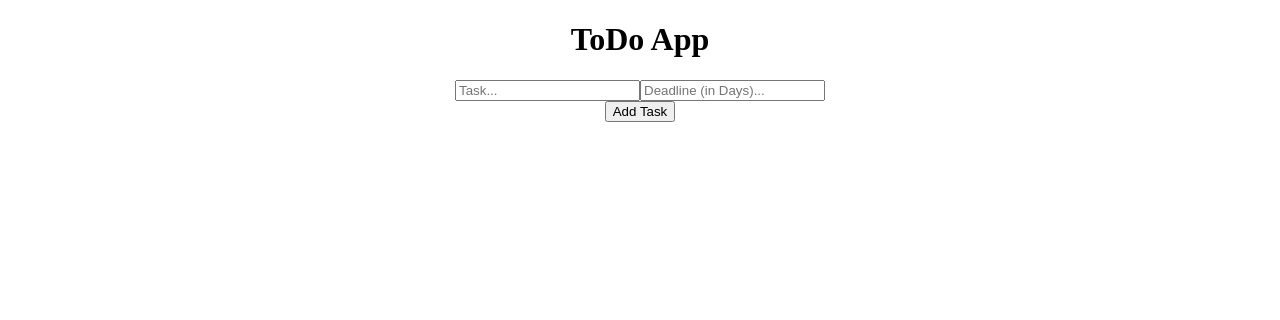
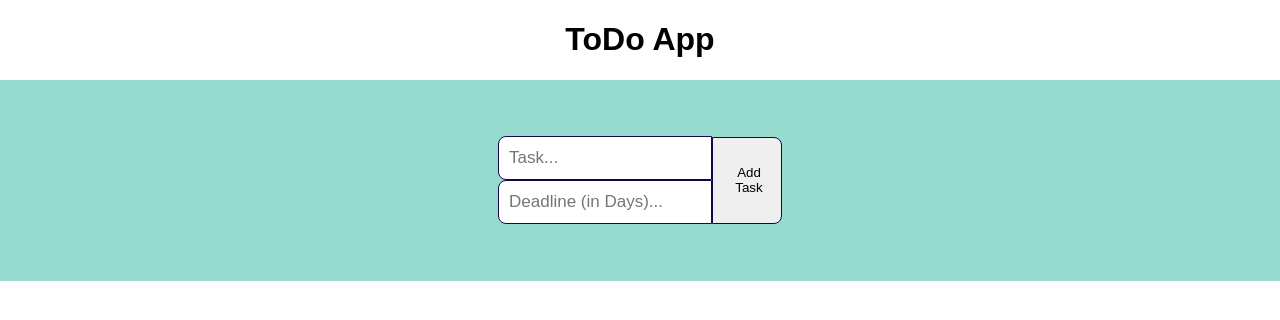
Before and after one commit to Becquerelia/todo-app-with-ts, a React (Create React App) app: page / in a window 1280 px wide. Shown: the top 320 px of the page. Built offline with nearby package versions, Linux system fonts and the light colour scheme.

Commit message:
style main component

```diff
--- a/src/App.css
+++ b/src/App.css
@@ -1,3 +1,96 @@
 .App {
   text-align: center;
+  display: flex;
+  align-items: center;
+  flex-direction: column;
+  width: 100vw;
+  height: 100vh;
+  font-family: Arial, Helvetica, sans-serif;
 }
+
+body {
+  margin: 0%;
+  padding: 0%;
+}
+
+.header {
+  flex: 30%;
+  background-color: rgb(150, 219, 205);
+  width: 100%;
+  display: flex;
+  justify-content: center;
+  align-items: center;
+}
+
+.header .inputContainer {
+  display: flex;
+  flex-direction: column;
+}
+
+.header input {
+  width: 200px;
+  height: 40px;
+  border: none;
+  border-bottom-left-radius: 8px;
+  border-top-left-radius: 8px;
+  padding-left: 10px;
+  font-size: 17px;
+  border: 1px solid rgb(25, 4, 74);
+}
+
+.header button {
+  width: 70px;
+  height: 87px;
+  border: 1px solid rgb(25, 4, 74);;
+  border-bottom-right-radius: 8px;
+  border-top-right-radius: 8px;
+  padding-left: 10px;
+  cursor: pointer;
+}
+
+.todoList {
+  flex: 70%;
+  width: 100%;
+  display: flex;
+  align-items: center;
+  padding-top: 50px;
+  flex-direction: column;
+}
+
+.task {
+  width: 500px;
+  height: 50px;
+  display: flex;
+  color: white;
+  margin: 15px;
+}
+
+.task .content {
+  flex: 80%;
+  height: 100%;
+  display: flex;
+  justify-content: center;
+  align-items: center;
+}
+
+.task .content span {
+  display: grid;
+  place-items: center;
+  border: 1px solid white;
+  width: 100%;
+  height: 100%;
+  font-size: 18px;
+  border-right: none;
+  background-color: tomato;
+}
+
+.task button {
+  flex: 20%;
+  height: 100%;
+  border: none;
+  background-color: lightseagreen;
+  border-top-right-radius: 8px;
+  border-bottom-right-radius: 8px;
+  color: white;
+  cursor: pointer;
+}
```
